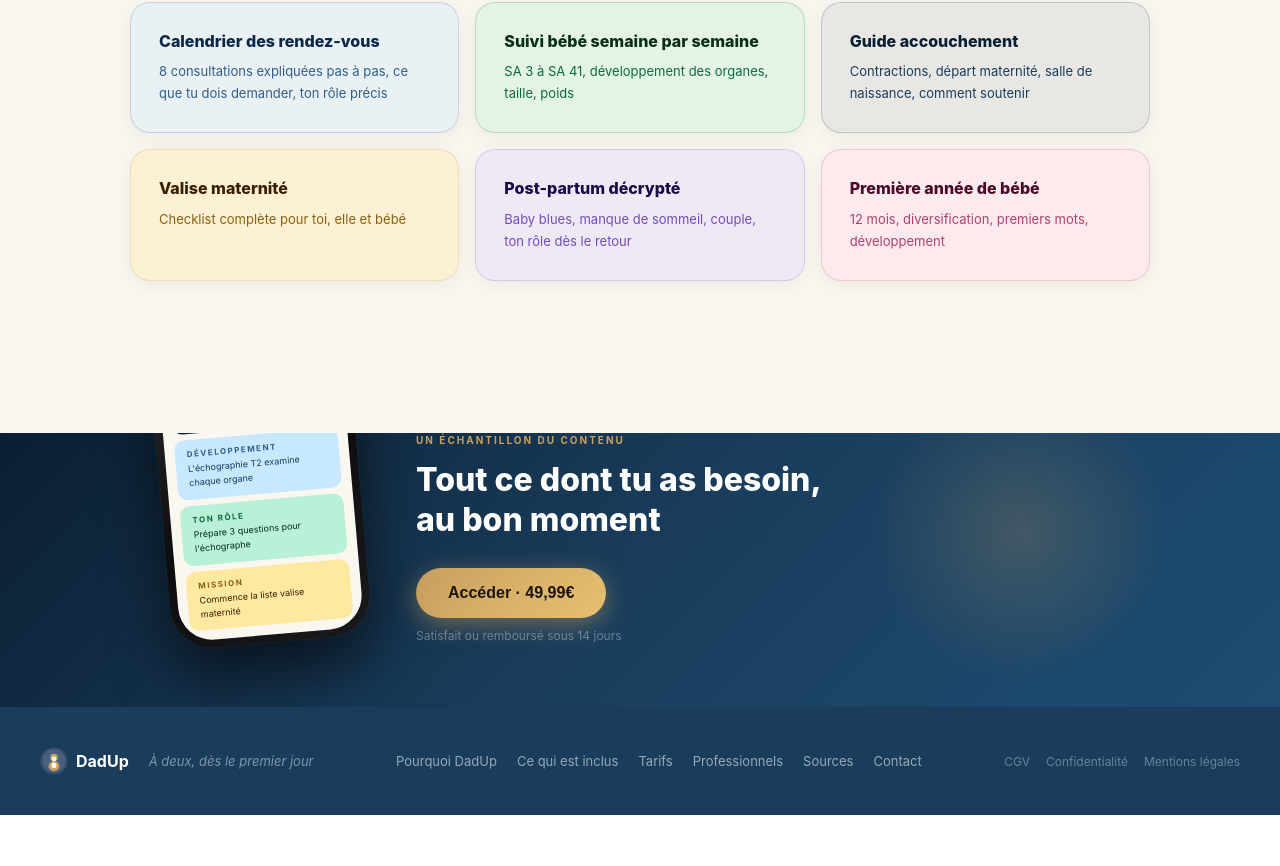
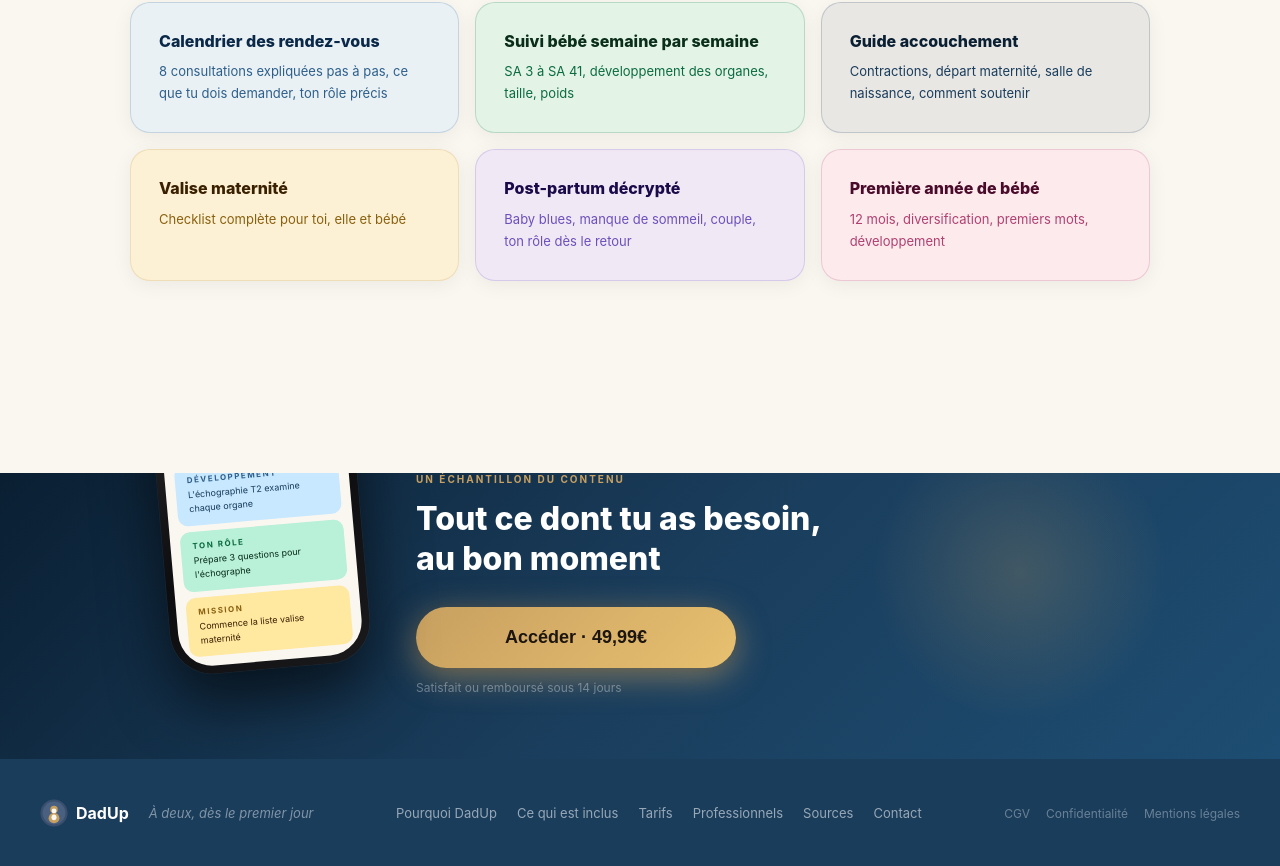
Before and after one commit to Julproject/dadup, a Next.js app: page /inclus in a window 1280 px wide. Shown: the part 494-1360 px from the top of the page. Before the commit the page ends 1309 px from the top, so only its background shows below. Built offline with nearby package versions, Linux system fonts and the light colour scheme.

Commit message:
Update page.tsx

```diff
--- a/app/inclus/page.tsx
+++ b/app/inclus/page.tsx
@@ -103,13 +103,13 @@ export default function InclusPage() {
 
       {/* ECHANTILLON */}
       <div style={{position:'relative'}}>
-        <div style={{background:C.cream, height:'80px'}}></div>
+        <div style={{background:C.cream, height:'120px'}}></div>
         <div style={{background:'linear-gradient(135deg,#0a1f32 0%,#1A3D5C 50%,#1d4d72 100%)', padding:'0 40px 64px', position:'relative', overflow:'hidden'}}>
           <div style={{position:'absolute', top:'-60px', right:'100px', width:'320px', height:'320px', borderRadius:'50%', background:'radial-gradient(circle,rgba(200,160,96,0.22) 0%,transparent 65%)', pointerEvents:'none'}}></div>
           <div style={{maxWidth:'960px', margin:'0 auto', display:'flex', alignItems:'center', gap:'56px', position:'relative', zIndex:1}}>
 
             {/* iPhone mockup */}
-            <div style={{flexShrink:0, marginTop:'-100px', transform:'rotate(-5deg)', position:'relative', zIndex:2}}>
+            <div style={{flexShrink:0, marginTop:'-140px', transform:'rotate(-5deg)', position:'relative', zIndex:2}}>
               <div style={{background:'linear-gradient(145deg,#2a2a2e,#0d0d0f,#1a1a1c)', borderRadius:'42px', padding:'8px', width:'200px', boxShadow:'0 30px 60px rgba(0,0,0,0.6), 0 0 0 0.5px rgba(255,255,255,0.08)'}}>
                 <div style={{background:'linear-gradient(135deg,#0a1f32,#1A3D5C)', borderRadius:'36px 36px 0 0', padding:'10px 14px 6px', display:'flex', justifyContent:'space-between', alignItems:'center'}}>
                   <span style={{color:'#fff', fontSize:'8px', fontWeight:700}}>9:41</span>
@@ -141,7 +141,7 @@ export default function InclusPage() {
             <div style={{flex:1}}>
               <p style={{color:C.gold, fontSize:'10px', fontWeight:700, letterSpacing:'2px', textTransform:'uppercase' as const, margin:'0 0 14px'}}>Un échantillon du contenu</p>
               <h2 style={{color:C.white, fontSize:'32px', fontWeight:800, margin:'0 0 28px', lineHeight:1.25}}>Tout ce dont tu as besoin,<br/>au bon moment</h2>
-              <button onClick={() => setShowModal(true)} style={{background:'linear-gradient(135deg,#c8a060,#e8c070)', color:'#1c1510', border:'none', padding:'16px 32px', borderRadius:'32px', fontSize:'16px', fontWeight:800, cursor:'pointer', boxShadow:'0 6px 24px rgba(200,160,96,0.5)', display:'block', marginBottom:'10px'}}>
+              <button onClick={() => setShowModal(true)} style={{background:'linear-gradient(135deg,#c8a060,#e8c070)', color:'#1c1510', border:'none', padding:'20px 48px', borderRadius:'32px', fontSize:'18px', fontWeight:800, cursor:'pointer', boxShadow:'0 8px 32px rgba(200,160,96,0.6), 0 2px 8px rgba(0,0,0,0.2)', display:'block', marginBottom:'12px', width:'100%', maxWidth:'320px'}}>
                 Accéder · 49,99€
               </button>
               <p style={{color:'rgba(255,255,255,0.35)', fontSize:'12px', margin:0}}>Satisfait ou remboursé sous 14 jours</p>
```
